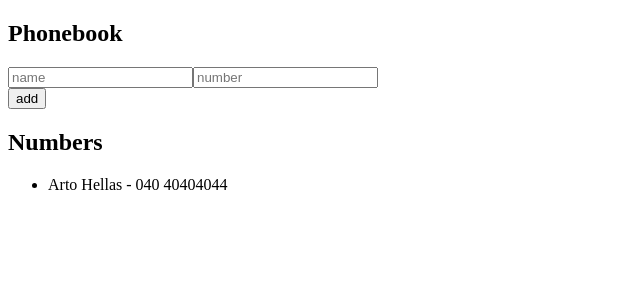
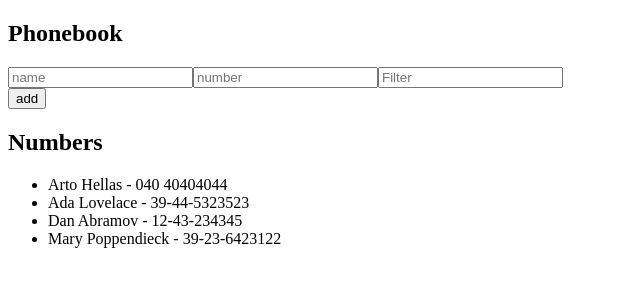
Before and after one commit to MaRo727/2.6tht-eteenpain, a React (Create React App) app: page / in a window 1280 px wide. Shown: the top 300 px of the page, without its empty margins (0-640 px from the left). Built offline with nearby package versions, Linux system fonts and the light colour scheme.

Commit message:
2.9 valmis

```diff
--- a/src/App.jsx
+++ b/src/App.jsx
@@ -6,15 +6,31 @@ const App = () => {
     {
       name: 'Arto Hellas',
       number: "040 40404044"
+    },
+    {
+      name: 'Ada Lovelace',
+      number: '39-44-5323523'
+    },
+    {
+      name: 'Dan Abramov',
+      number: '12-43-234345'
+    },
+    {
+      name: 'Mary Poppendieck',
+      number: '39-23-6423122'
     }
   ])
-  const [newName, setNewName] = useState('')
+  const [newName, setNewName] = useState("")
   const [newNumber, setNewNumber] = useState("")
+  const [newSearch, setNewSearch] = useState("")
   const handleInputChange = (event) => {
     setNewName(event.target.value)
   }
   const handleNumberInputChange = (event) => {
     setNewNumber(event.target.value)
+  }
+  const handleSearchInputChange = (event) => {
+    setNewSearch(event.target.value)
   }
 
   const giveName = (event) => {
@@ -32,6 +48,10 @@ const App = () => {
       console.log(persons)
     }
     }
+    //filter hyvä ominaisuus muistaa! (oma muistiinpano)
+    const filterPersons = persons.filter((person) =>
+    person.name.toLowerCase().includes(newSearch.toLowerCase())
+  );
   return (
     <div>
       <h2>Phonebook</h2>
@@ -48,6 +68,7 @@ const App = () => {
           type="text"
           value={newNumber}
           onChange={handleNumberInputChange}/>
+          <Search onSearchChange={handleSearchInputChange}/>
         </div>
         <div>
           <button type="submit" onClick={giveName}>add</button>
@@ -55,7 +76,7 @@ const App = () => {
       </form>
       <h2>Numbers</h2>
       <ul>
-        {persons.map((person, index) => (
+        {filterPersons.map((person, index) => (
           <li key={index}>{person.name} - {person.number}</li>
         ))}
       </ul>
@@ -63,5 +84,17 @@ const App = () => {
   )
 
 }
+const Search = (props) => {
 
+
+
+
+  return (
+    <input
+    placeholder='Filter'
+    type="text"
+    onChange={props.onSearchChange}
+   />
+  )
+}
 export default App;
```
